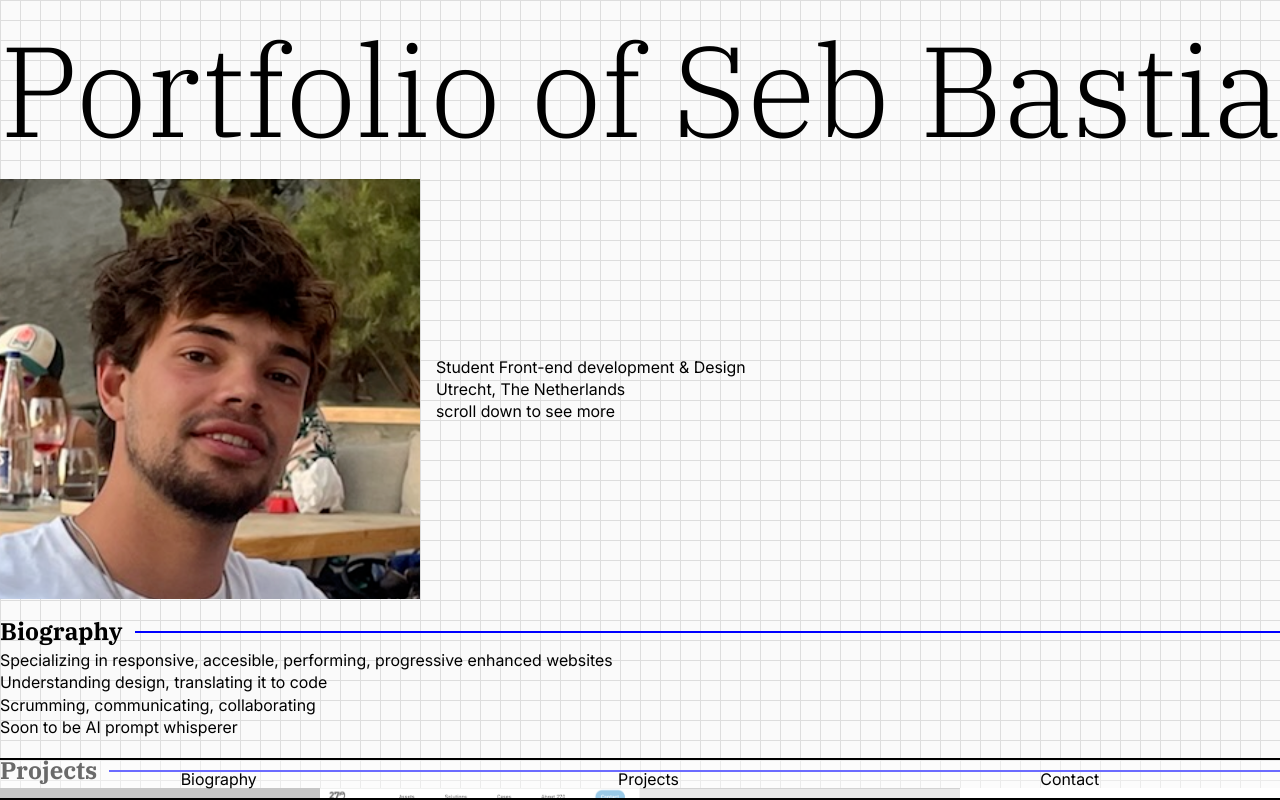
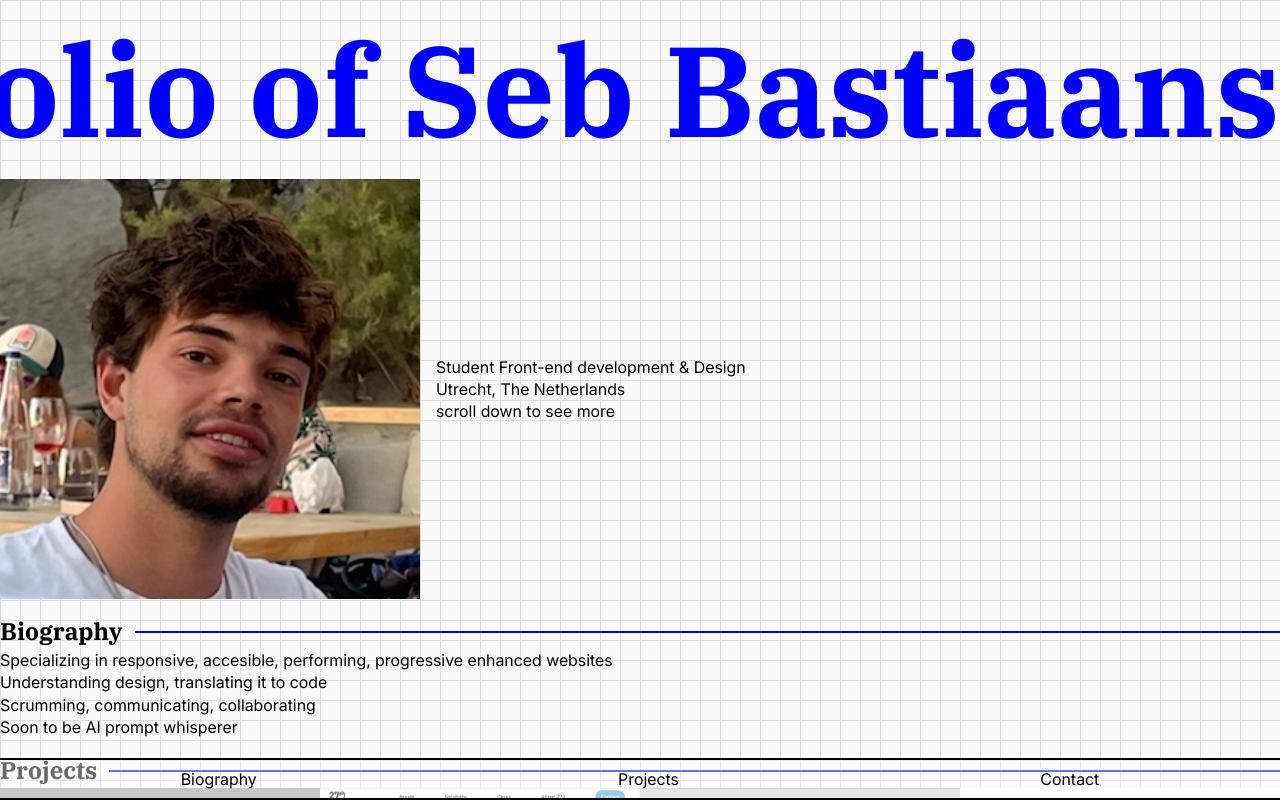
Before and after one commit to SebBastiaans/SebBastiaans, a SvelteKit app: page / in a window 1280 px wide. Shown: the top 800 px of the page. Built offline with nearby package versions, Linux system fonts and the light colour scheme; grey boxes are pictures that could not be loaded.

Commit message:
Update +page.svelte

```diff
--- a/src/routes/+page.svelte
+++ b/src/routes/+page.svelte
@@ -129,17 +129,23 @@
 <style>
 h1{
     --stretch: clamp(.5, calc(1.5 - 0.5 * (100vw - 375px) / 825px), 1.5);
-    transform: scaleY(var(--stretch));
+    @media (prefers-reduced-motion: reduce) {
+        transform: scaleY(var(--stretch));
+    }
     transform-origin: top;
     font-size: 10vw;
     white-space: nowrap;
     width: max-content;
 
-    animation-timeline: view();
-    animation-range: entry 100lvh exit 10%;
-    animation-name: extended-animation;
-    animation-fill-mode: forwards;
-    --translate: calc(-100% + 100vw);
+    @media (prefers-reduced-motion: no-preference) {
+        @supports (animation-timeline: view()) {
+            animation-timeline: view();
+            animation-range: entry 100lvh exit 0%;
+            animation-name: extended-animation;
+            animation-fill-mode: forwards;
+            --translate: calc(-100% + 100vw);
+        }
+    }
 }
 
 .marquee{
```
